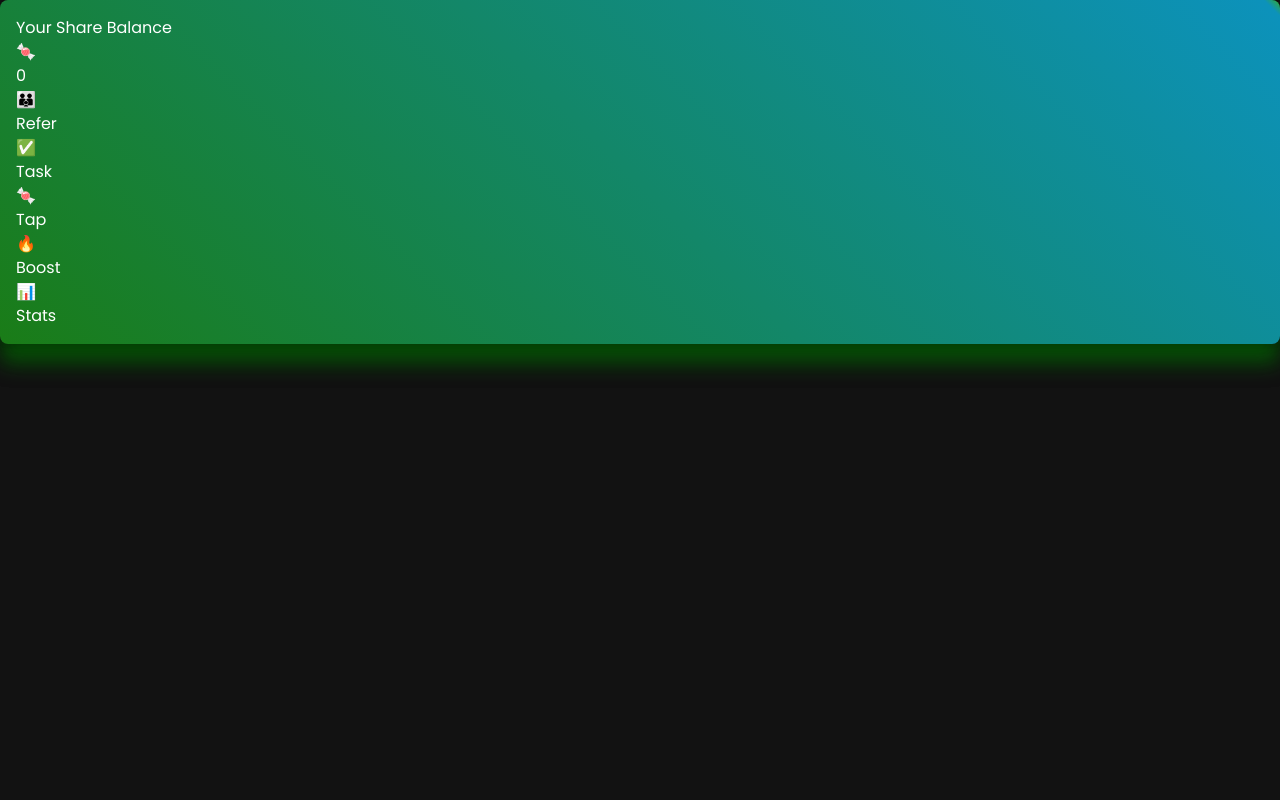
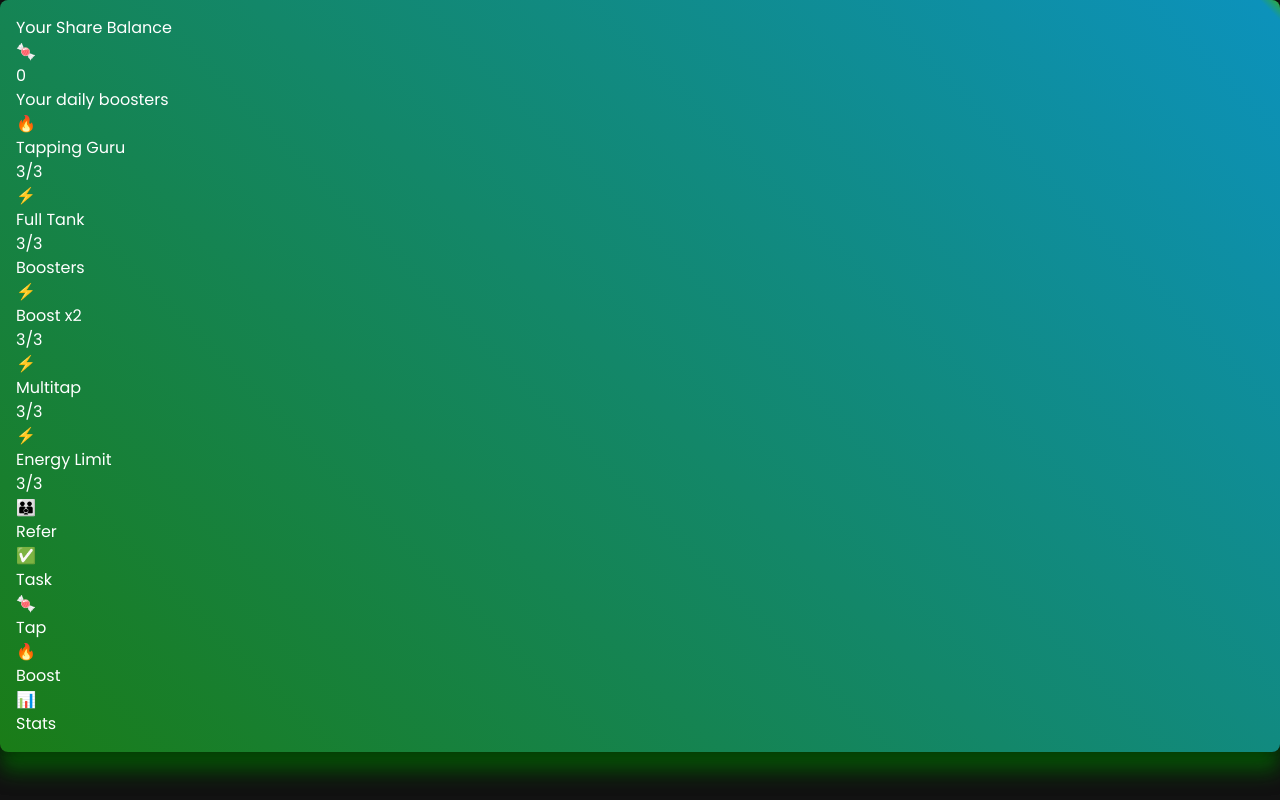
Before and after one commit to anonscodex/sweetcoin, a React (Vite) app: page /boost in a window 1280 px wide. Built offline with nearby package versions, Linux system fonts and the light colour scheme.

Commit message:
make boost layout

```diff
--- a/src/components/Boost.jsx
+++ b/src/components/Boost.jsx
@@ -1,12 +1,110 @@
 import CoinBalance from "./CoinBalance";
+import { useState } from "react";
 
 const Boost = ({count}) => {
+    const [usesLeft, setUsesLeft] = useState(3);
+
+
+    const handleUseBooster = () => {
+
+        if (usesLeft > 0) {
+          setUsesLeft(usesLeft - 1);
+          // You can add the effect in the home app here
+          console.log("Booster used! Effect applied to the home app.");
+        } else {
+          console.log("No uses left.");
+        }
+      };
+
     return (
         <>
-            <div className="mt-10">
+        <div className="mt-10">
         <h2 className="text-center text-2xl ">Your Share Balance</h2>
         <CoinBalance count={count}/>
         </div>
+
+        <div className="mt-5">
+
+        <div className=""> <h2 className="text-2xl ml-4">Your daily boosters</h2></div>
+
+    <div className="flex justify-center gap-5 mt-4">
+
+
+
+        <div className="p-4 rounded shadow-md text-center flex border-2" onClick={handleUseBooster}>
+        <div>
+            <h1 className="text-5xl">🔥</h1>
+        </div>
+        <div>
+        <h2 className="text-[16px]  mb-2">Tapping Guru</h2>
+        <p className="mb-4">{usesLeft}/3</p>
+        </div>
+
+    </div>
+
+
+
+
+
+    <div className="p-4 rounded-lg shadow-md text-center flex border-2" onClick={handleUseBooster}>
+        <div>
+            <h1 className="text-5xl">⚡</h1>
+        </div>
+        <div>
+        <h2 className="text-[16px] mb-2">Full Tank</h2>
+        <p className="mb-4">{usesLeft}/3</p>
+        </div>
+
+    </div>
+    </div>
+    </div>
+
+
+    <div className=""> <h2 className="text-2xl ml-4 mt-5">Boosters</h2></div>
+
+
+
+
+
+        <div className="p-4 rounded shadow-md text-center mt-3 mb-3 flex border-2" onClick={handleUseBooster}>
+        <div>
+            <h1 className="text-5xl">⚡</h1>
+        </div>
+        <div>
+        <h2 className="text-xl  mb-2">Boost x2</h2>
+        <p className="mb-4">{usesLeft}/3</p>
+        </div>
+
+    </div>
+
+
+
+
+
+    <div className="p-4 rounded shadow-md text-center flex mb-3 border-2" onClick={handleUseBooster}>
+        <div>
+            <h1 className="text-5xl">⚡</h1>
+        </div>
+        <div>
+        <h2 className="text-xl mb-2">Multitap</h2>
+        <p className="mb-4">{usesLeft}/3</p>
+        </div>
+
+    </div>
+
+
+    <div className="p-4 rounded shadow-md text-center flex mb-3 border-2" onClick={handleUseBooster}>
+        <div>
+            <h1 className="text-5xl">⚡</h1>
+        </div>
+        <div>
+        <h2 className="text-xl mb-2">Energy Limit</h2>
+        <p className="mb-4">{usesLeft}/3</p>
+        </div>
+
+    </div>
+
+
         </>
      );
 }
```
